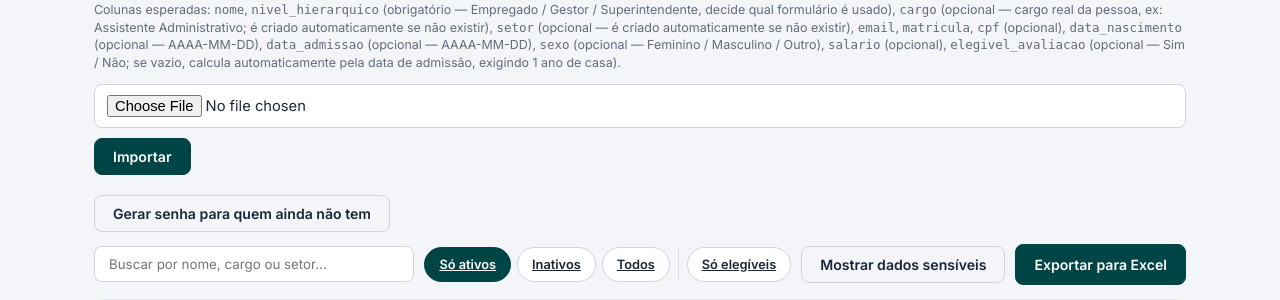
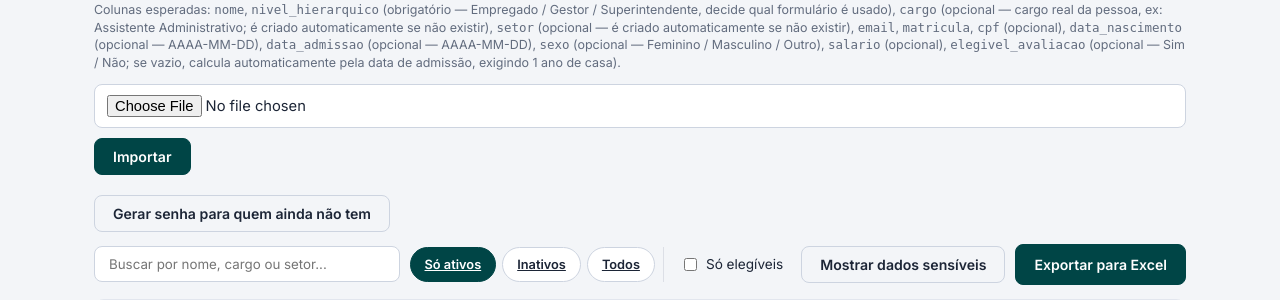
Before and after one commit to Ciiagro/avaliacao_desempenho_senar_v2, a Flask app: page /admin/funcionarios in a window 1280 px wide. Shown: the part 721-1021 px from the top of the page. Run offline with Flask 3, Linux system fonts and the light colour scheme; the visitor is signed in with stand-in values (Sample User, id 1); data that the repository does not hold is empty.

Commit message:
Troca botao So elegiveis por checkbox

```diff
--- a/app/templates/admin/funcionarios.html
+++ b/app/templates/admin/funcionarios.html
@@ -103,8 +103,16 @@
         <a href="{{ url_for('admin.funcionarios', status='todos', setor_id=setor_filtro.id if setor_filtro else None, elegivel=elegivel_filtro) }}"
            class="botao-filtro {% if status_filtro == 'todos' %}ativo{% endif %}">Todos</a>
         <span style="width:1px; background:#dcdfe6; align-self:stretch; margin:0 2px;"></span>
-        <a href="{{ url_for('admin.funcionarios', status=status_filtro, setor_id=setor_filtro.id if setor_filtro else None, elegivel='sim' if elegivel_filtro != 'sim' else 'todos') }}"
-           class="botao-filtro {% if elegivel_filtro == 'sim' %}ativo{% endif %}">Só elegíveis</a>
+        <label style="display:flex; align-items:center; gap:6px; font-size:0.85rem; padding:0 8px;">
+            <input
+                type="checkbox"
+                {% if elegivel_filtro == 'sim' %}checked{% endif %}
+                onchange="location.href = this.checked
+                    ? '{{ url_for('admin.funcionarios', status=status_filtro, setor_id=setor_filtro.id if setor_filtro else None, elegivel='sim') }}'
+                    : '{{ url_for('admin.funcionarios', status=status_filtro, setor_id=setor_filtro.id if setor_filtro else None, elegivel='todos') }}';"
+            >
+            Só elegíveis
+        </label>
     </div>
     <button type="button" id="botao-sensiveis" class="botao botao-secundario">Mostrar dados sensíveis</button>
     <a href="{{ url_for('admin.exportar_funcionarios') }}" class="botao">Exportar para Excel</a>
```
